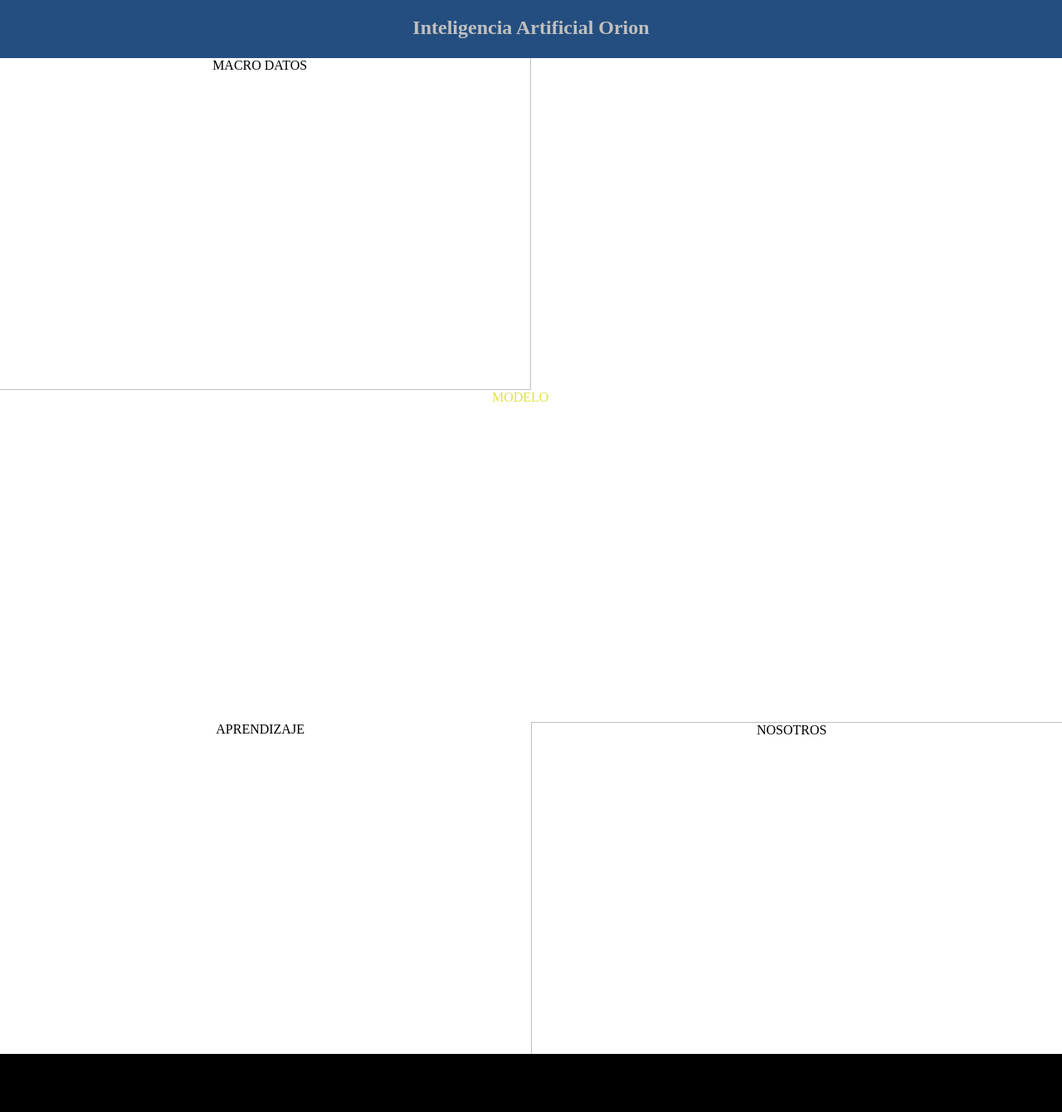
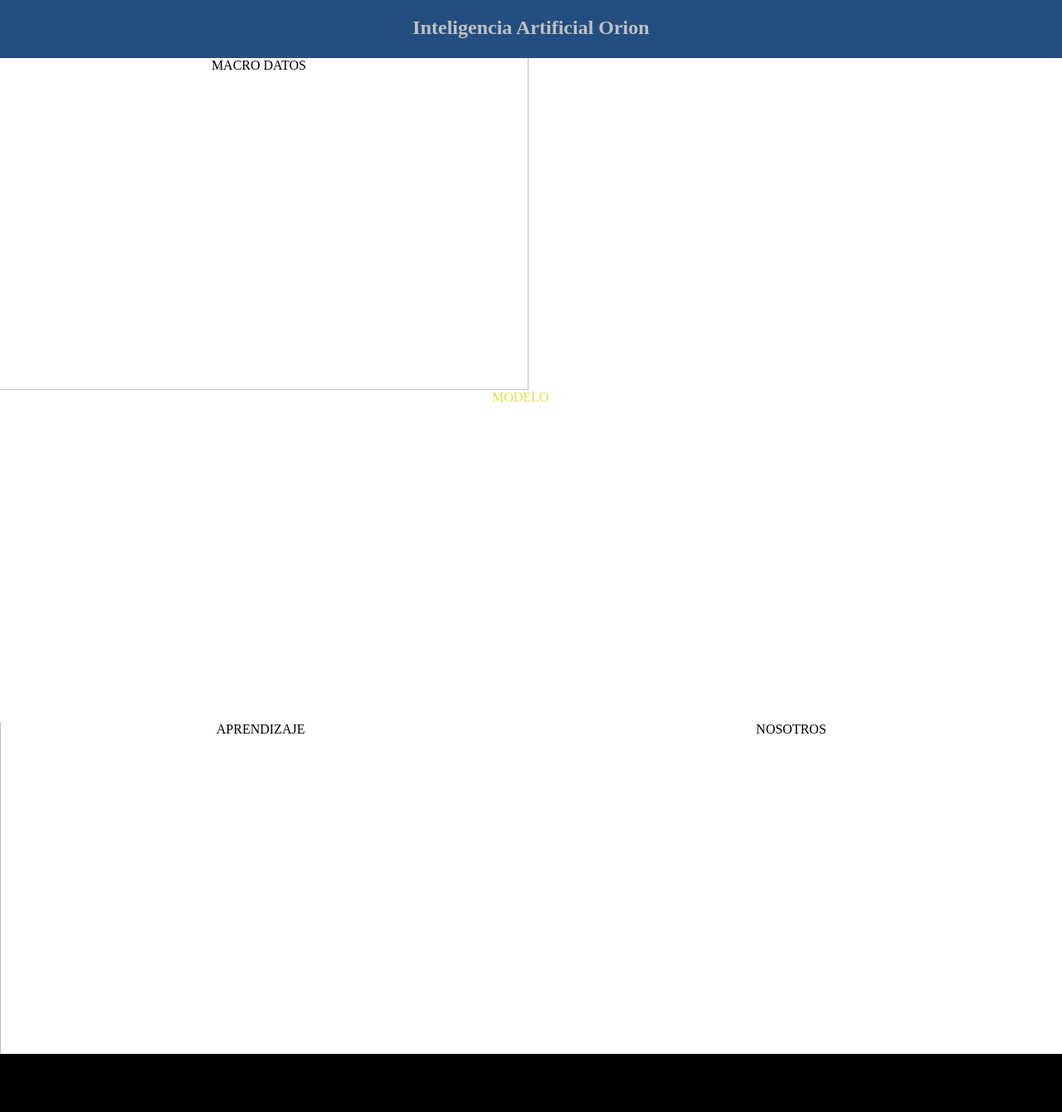
Before and after one commit to PT-Adrian/orionworkflow.github.io, a Jekyll site: the page built from index.md, in a window 1280 px wide. Shown: the whole page at 83% size. Built offline with Jekyll 4.4.1, drawn with Linux system fonts in a browser that asks for light colours; our own code applies the rules of GitHub Pages for plain Markdown files.

Commit message:
Update style.css

```diff
--- a/assets/css/style.css
+++ b/assets/css/style.css
@@ -209,7 +209,7 @@ span{
 
 .card-top-right{
      float:left;
-     width:50%;
+     width:49.8%;
      height:400px;
      color:black;
      border-right:1px solid silver;
@@ -223,6 +223,7 @@ span{
      width:50%;
      height:400px;
      color:black;
+     border-bottom:1px solid silver;
 
 }
 
@@ -232,17 +233,16 @@ span{
      width:50%;
      height:400px;
      color:black;
-     border-top:1px solid silver;
-     border-left:1px solid silver;
+
+
 }
-
 
 .card-bottom-right{
      float:left;
      width:50%;
      height:400px;
      color:black;
-
+      border-left:1px solid silver;
 }
 
 
```
